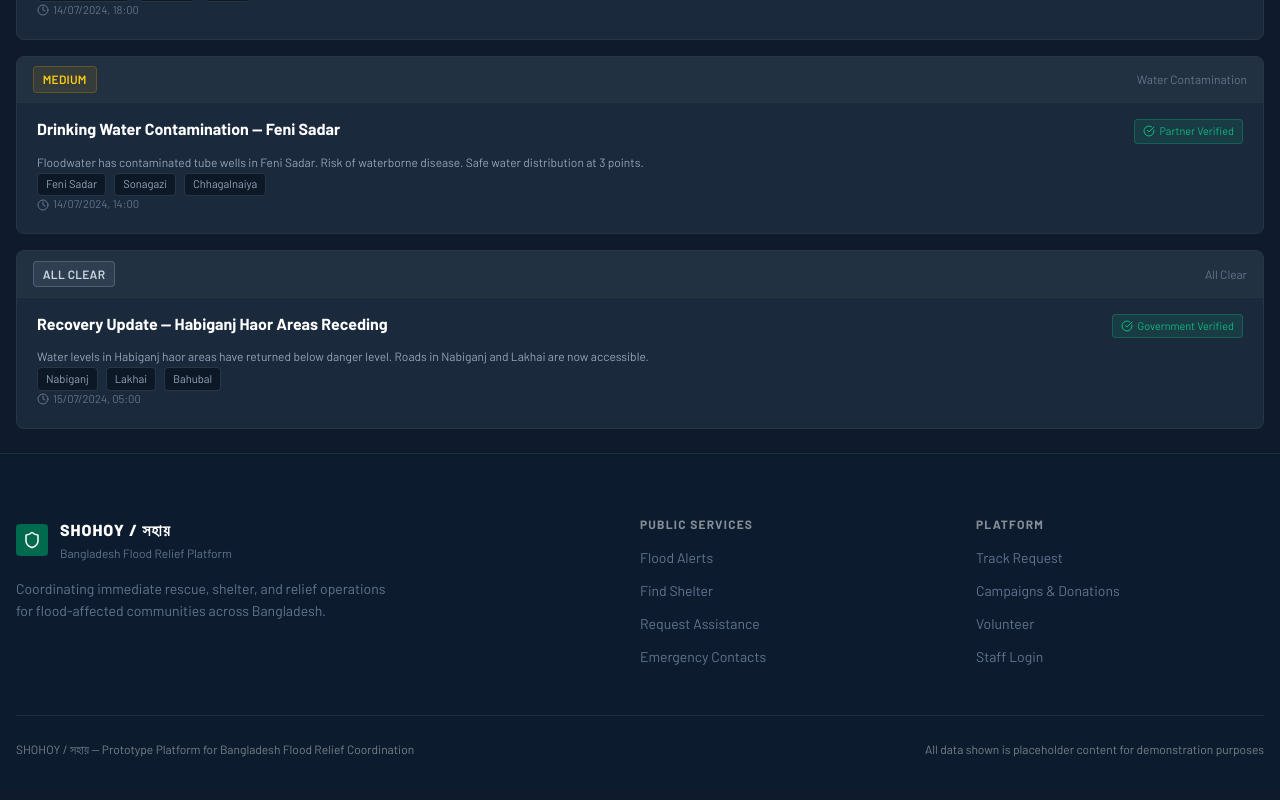
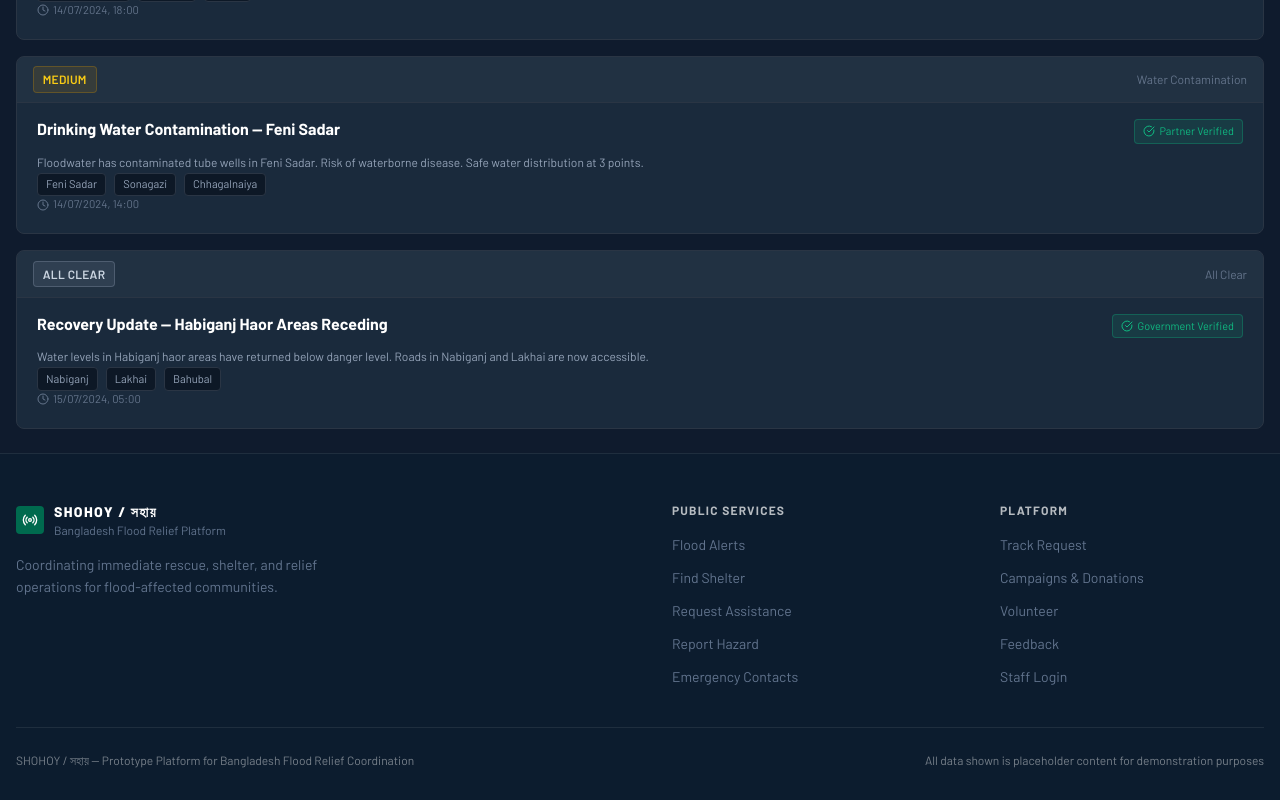
Before and after one commit to Redwan-Ahmed241/Shohay-by-ResQTechXDevDynasty, a React (Vite) app: page /alerts in a window 1280 px wide. Shown: the part 911-1711 px from the top of the page. Built offline with nearby package versions, Linux system fonts and the light colour scheme.

Commit message:
refactor: update index.html formatting and correct project title spelling

```diff
--- a/index.html
+++ b/index.html
@@ -1,17 +1,20 @@
 <!doctype html>
 <html lang="en">
+
 <head>
   <meta charset="UTF-8" />
   <link rel="icon" type="image/svg+xml" href="/favicon.svg" />
   <meta name="viewport" content="width=device-width, initial-scale=1.0" />
   <link rel="preconnect" href="https://fonts.googleapis.com" />
   <link rel="preconnect" href="https://fonts.gstatic.com" crossorigin />
-    <link href="https://fonts.googleapis.com/css2?family=Barlow:wght@400;500;600;700;800;900&display=swap" rel="stylesheet" />
-    <title>SHOHOY / সহায় — Bangladesh Flood Relief</title>
+  <link href="https://fonts.googleapis.com/css2?family=Barlow:wght@400;500;600;700;800;900&display=swap"
+    rel="stylesheet" />
+  <title>SHOHAY / সহায় — Bangladesh Flood Relief</title>
 </head>
 
 <body>
   <div id="root"></div>
   <script type="module" src="/src/main.tsx"></script>
 </body>
+
 </html>
--- a/src/components/layout/Footer.css
+++ b/src/components/layout/Footer.css
@@ -1,48 +1,65 @@
 .footer {
   background-color: #0c1c2e;
   border-top: 1px solid rgba(255, 255, 255, 0.08);
-  padding: 64px 0 32px 0;
+  padding: 48px 0 32px 0;
   margin-top: auto;
+  width: 100%;
 }
 
 .footer-grid {
   display: grid;
-  grid-template-columns: 2fr 1fr 1fr;
-  gap: 48px;
-  margin-bottom: 48px;
+  grid-template-columns: 624px 296px 296px;
+  gap: 32px;
+  margin-bottom: 40px;
+  max-width: 1280px;
+  margin-left: auto;
+  margin-right: auto;
+}
+
+.footer-brand-col {
+  display: flex;
+  flex-direction: column;
 }
 
 .footer-logo {
   display: flex;
   align-items: center;
-  gap: 12px;
-  margin-bottom: 16px;
+  gap: 10px;
+  margin-bottom: 12px;
 }
 
 .logo-icon {
-  width: 32px;
-  height: 32px;
+  width: 28px;
+  height: 28px;
   background-color: #006a4e;
   color: #ffffff;
   border-radius: var(--radius-sm);
   display: flex;
   align-items: center;
   justify-content: center;
+  flex-shrink: 0;
+}
+
+.logo-text-wrapper {
+  display: flex;
+  flex-direction: column;
 }
 
 .logo-title {
   font-family: var(--font-family);
-  font-size: 16px;
+  font-size: 14px;
   font-weight: 800;
   color: #ffffff;
-  letter-spacing: 1px;
+  letter-spacing: 1.4px;
+  line-height: 20px;
+  text-transform: uppercase;
 }
 
 .logo-sub {
   font-family: var(--font-family);
   font-size: 12px;
   color: #62748e;
-  margin-top: 2px;
+  line-height: 16px;
 }
 
 .footer-desc {
@@ -50,7 +67,13 @@
   font-size: 14px;
   line-height: 22px;
   color: #62748e;
-  max-width: 380px;
+  max-width: 320px;
+  margin-top: 4px;
+}
+
+.footer-links-col {
+  display: flex;
+  flex-direction: column;
 }
 
 .footer-heading {
@@ -59,8 +82,10 @@
   font-weight: 700;
   text-transform: uppercase;
   letter-spacing: 1.2px;
-  color: rgba(255, 255, 255, 0.5);
+  color: rgba(255, 255, 255, 0.7);
   margin-bottom: 16px;
+  margin-top: 0;
+  line-height: 16px;
 }
 
 .footer-links {
@@ -75,6 +100,7 @@
 .footer-links a {
   font-family: var(--font-family);
   font-size: 14px;
+  line-height: 16px;
   color: #62748e;
   text-decoration: none;
   transition: color var(--transition-fast);
@@ -85,6 +111,9 @@
 }
 
 .footer-bottom {
+  max-width: 1280px;
+  margin-left: auto;
+  margin-right: auto;
   border-top: 1px solid rgba(255, 255, 255, 0.08);
   padding-top: 24px;
   display: flex;
@@ -92,7 +121,15 @@
   justify-content: space-between;
   font-family: var(--font-family);
   font-size: 12px;
+  line-height: 16px;
   color: rgba(255, 255, 255, 0.44);
+}
+
+@media (max-width: 1024px) {
+  .footer-grid {
+    grid-template-columns: 1fr 1fr 1fr;
+    gap: 24px;
+  }
 }
 
 @media (max-width: 768px) {
--- a/src/components/layout/Footer.tsx
+++ b/src/components/layout/Footer.tsx
@@ -1,6 +1,6 @@
 import React from 'react';
 import { Link } from 'react-router-dom';
-import { Shield } from 'lucide-react';
+import { Radio } from 'lucide-react';
 import './Footer.css';
 
 export const Footer: React.FC = () => {
@@ -12,15 +12,15 @@ export const Footer: React.FC = () => {
           <div className="footer-brand-col">
             <div className="footer-logo">
               <div className="logo-icon">
-                <Shield size={18} />
+                <Radio size={16} />
               </div>
-              <div>
+              <div className="logo-text-wrapper">
                 <div className="logo-title">SHOHOY / সহায়</div>
                 <div className="logo-sub">Bangladesh Flood Relief Platform</div>
               </div>
             </div>
             <p className="footer-desc">
-              Coordinating immediate rescue, shelter, and relief operations for flood-affected communities across Bangladesh.
+              Coordinating immediate rescue, shelter, and relief operations for flood-affected communities.
             </p>
           </div>
 
@@ -31,17 +31,19 @@ export const Footer: React.FC = () => {
               <li><Link to="/alerts">Flood Alerts</Link></li>
               <li><Link to="/shelters">Find Shelter</Link></li>
               <li><Link to="/get-help">Request Assistance</Link></li>
+              <li><Link to="/alerts">Report Hazard</Link></li>
               <li><Link to="/contacts">Emergency Contacts</Link></li>
             </ul>
           </div>
 
-          {/* Col 3: Platform & Access */}
+          {/* Col 3: Platform */}
           <div className="footer-links-col">
             <h4 className="footer-heading">Platform</h4>
             <ul className="footer-links">
               <li><Link to="/">Track Request</Link></li>
               <li><Link to="/campaigns">Campaigns & Donations</Link></li>
               <li><Link to="/volunteer">Volunteer</Link></li>
+              <li><Link to="/contacts">Feedback</Link></li>
               <li><Link to="/sign-in">Staff Login</Link></li>
             </ul>
           </div>
--- a/src/pages/Home.tsx
+++ b/src/pages/Home.tsx
@@ -25,6 +25,7 @@ import {
   HelpCircle,
   Hand,
 } from 'lucide-react';
+import { PageLayout } from '../components/layout/PageLayout';
 import { requestService } from '../services/requestService';
 import { MOCK_ALERTS } from '../data/alerts';
 import './Home.css';
@@ -62,10 +63,12 @@ export const Home: React.FC = () => {
   };
 
   return (
-    <div className="home-page">
-      {/* ═══════════════════════════════════════
-         1. ALERT BANNER (Red)
-         ═══════════════════════════════════════ */}
+    <PageLayout showAlertBanner={false}>
+      <div className="home-page">
+        {/* ═══════════════════════════════════════
+           1. ALERT BANNER (Red)
+           ═══════════════════════════════════════ */}
+
       <div className="alert-banner-home">
         <div className="alert-banner-icon">
           <AlertTriangle />
@@ -605,5 +608,6 @@ export const Home: React.FC = () => {
         </div>
       </section>
     </div>
+    </PageLayout>
   );
 };
```
Lines whose indentation alone changed are shown as unchanged.
